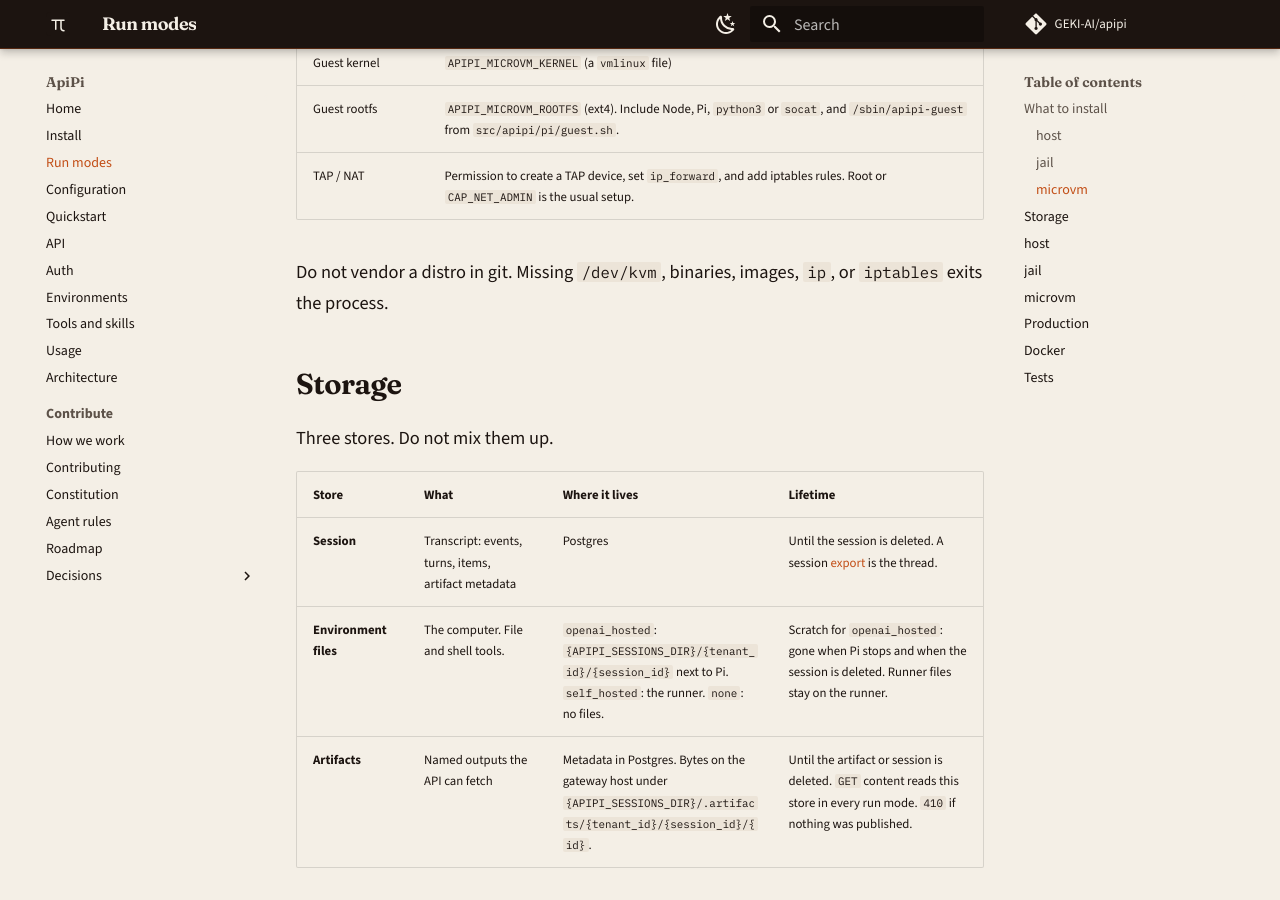
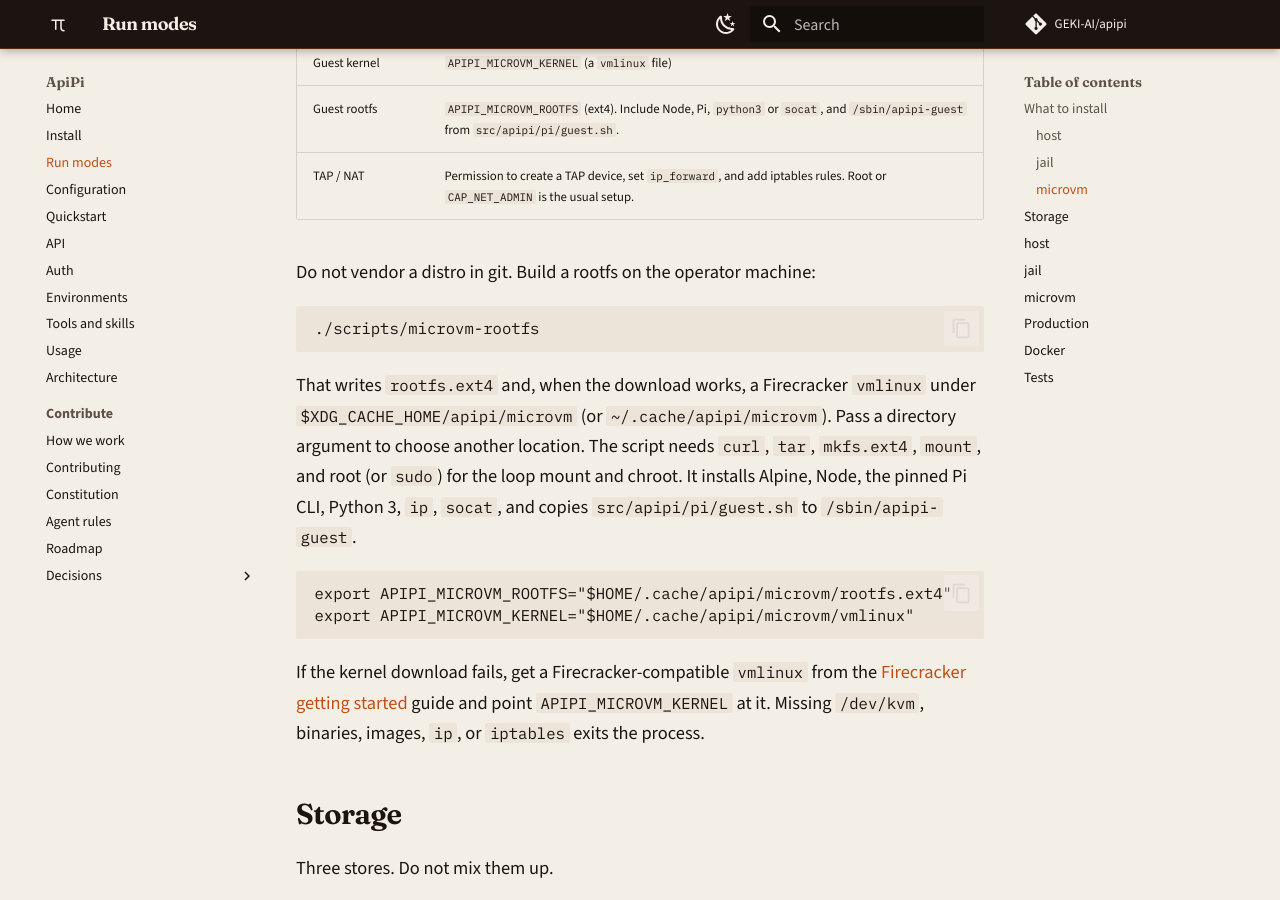
Before and after one commit to GEKI-AI/apipi, an MkDocs documentation site: the page built from docs/run-modes.md, in a window 1280 px wide and 900 px high, scrolled down 1848 px. Built offline with MkDocs 1.6.1 and Material for MkDocs 9.7.7, drawn with Linux system fonts in a browser that asks for light colours; comment, search, counter and statistics services are not loaded; some of the changed text lies outside the part shown.

Commit message:
Add a microvm rootfs recipe and local live e2e (#89)
Co-authored-by: mths opencode <mths@datenhof.com>

````diff
--- a/docs/run-modes.md
+++ b/docs/run-modes.md
@@ -66,8 +66,29 @@ tools, and point at operator-provided guest images:
 | Guest rootfs | `APIPI_MICROVM_ROOTFS` (ext4). Include Node, Pi, `python3` or `socat`, and `/sbin/apipi-guest` from `src/apipi/pi/guest.sh`. |
 | TAP / NAT | Permission to create a TAP device, set `ip_forward`, and add iptables rules. Root or `CAP_NET_ADMIN` is the usual setup. |
 
-Do not vendor a distro in git. Missing `/dev/kvm`, binaries, images,
-`ip`, or `iptables` exits the process.
+Do not vendor a distro in git. Build a rootfs on the operator machine:
+
+```
+./scripts/microvm-rootfs
+```
+
+That writes `rootfs.ext4` and, when the download works, a Firecracker
+`vmlinux` under `$XDG_CACHE_HOME/apipi/microvm` (or `~/.cache/apipi/microvm`).
+Pass a directory argument to choose another location. The script needs
+`curl`, `tar`, `mkfs.ext4`, `mount`, and root (or `sudo`) for the
+loop mount and chroot. It installs Alpine, Node, the pinned Pi CLI,
+Python 3, `ip`, `socat`, and copies `src/apipi/pi/guest.sh` to
+`/sbin/apipi-guest`.
+
+```
+export APIPI_MICROVM_ROOTFS="$HOME/.cache/apipi/microvm/rootfs.ext4"
+export APIPI_MICROVM_KERNEL="$HOME/.cache/apipi/microvm/vmlinux"
+```
+
+If the kernel download fails, get a Firecracker-compatible `vmlinux`
+from the [Firecracker getting started](https://github.com/firecracker-microvm/firecracker/blob/main/docs/getting-started.md)
+guide and point `APIPI_MICROVM_KERNEL` at it. Missing `/dev/kvm`,
+binaries, images, `ip`, or `iptables` exits the process.
 
 ## Storage
 
@@ -193,6 +214,7 @@ delegation, then runs `pytest -m "not slow"`. That includes `host` e2e
 and live jail tests when `bwrap`, `pasta`, and cgroup v2 can start.
 If jail still cannot start, those tests skip. That skip is not a
 fallback to `host`. Live microvm boots are local machines with KVM
-only. Do not add Firecracker to GitHub.
+only. Those tests skip when `/dev/kvm`, Firecracker, jailer, or guest
+images are missing. Do not add Firecracker to GitHub.
 
 Settings for run mode are in [configuration](config.md).
````
Also changed, not shown: docs/architecture.md (+3 -2 lines), 3 other files.
